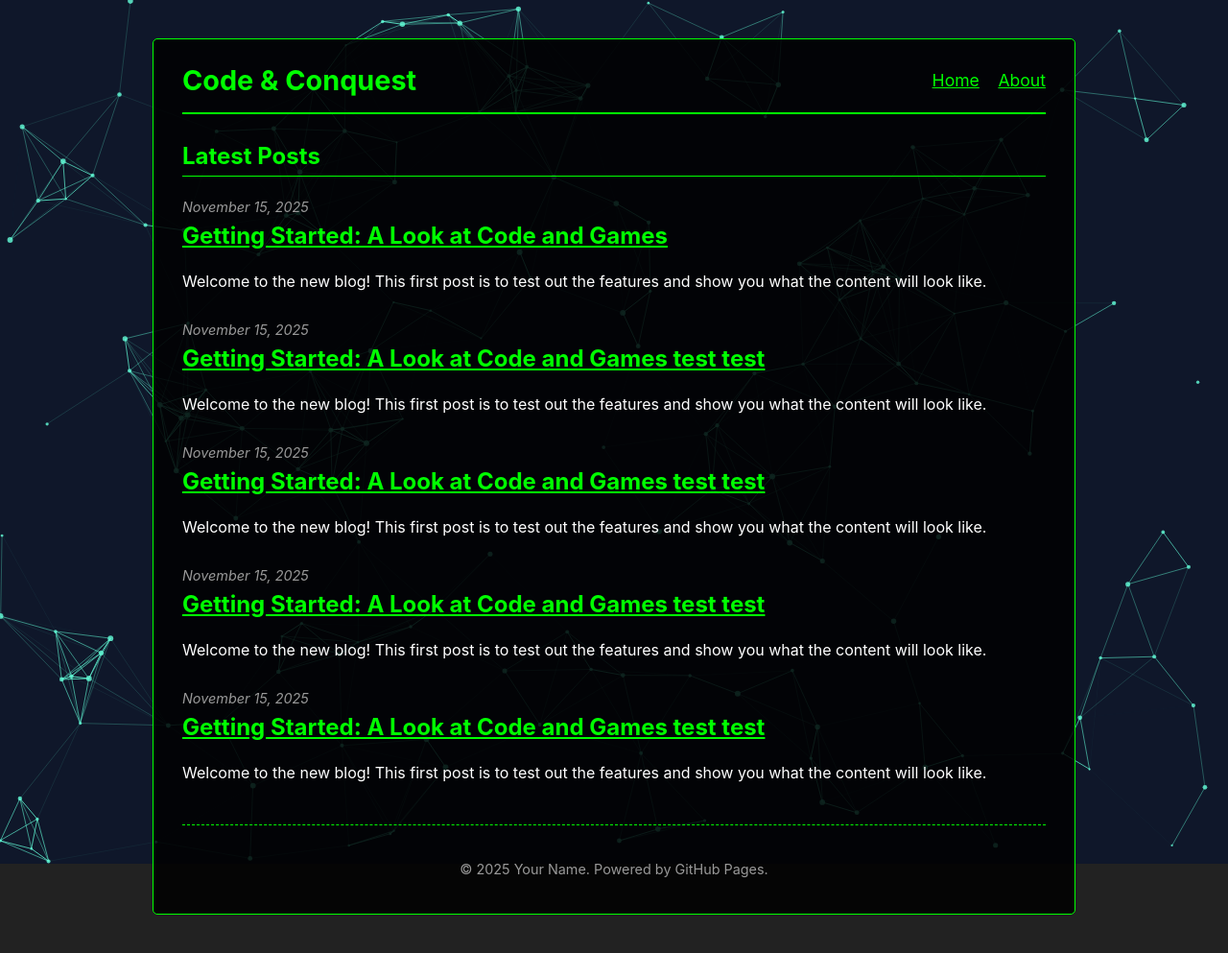
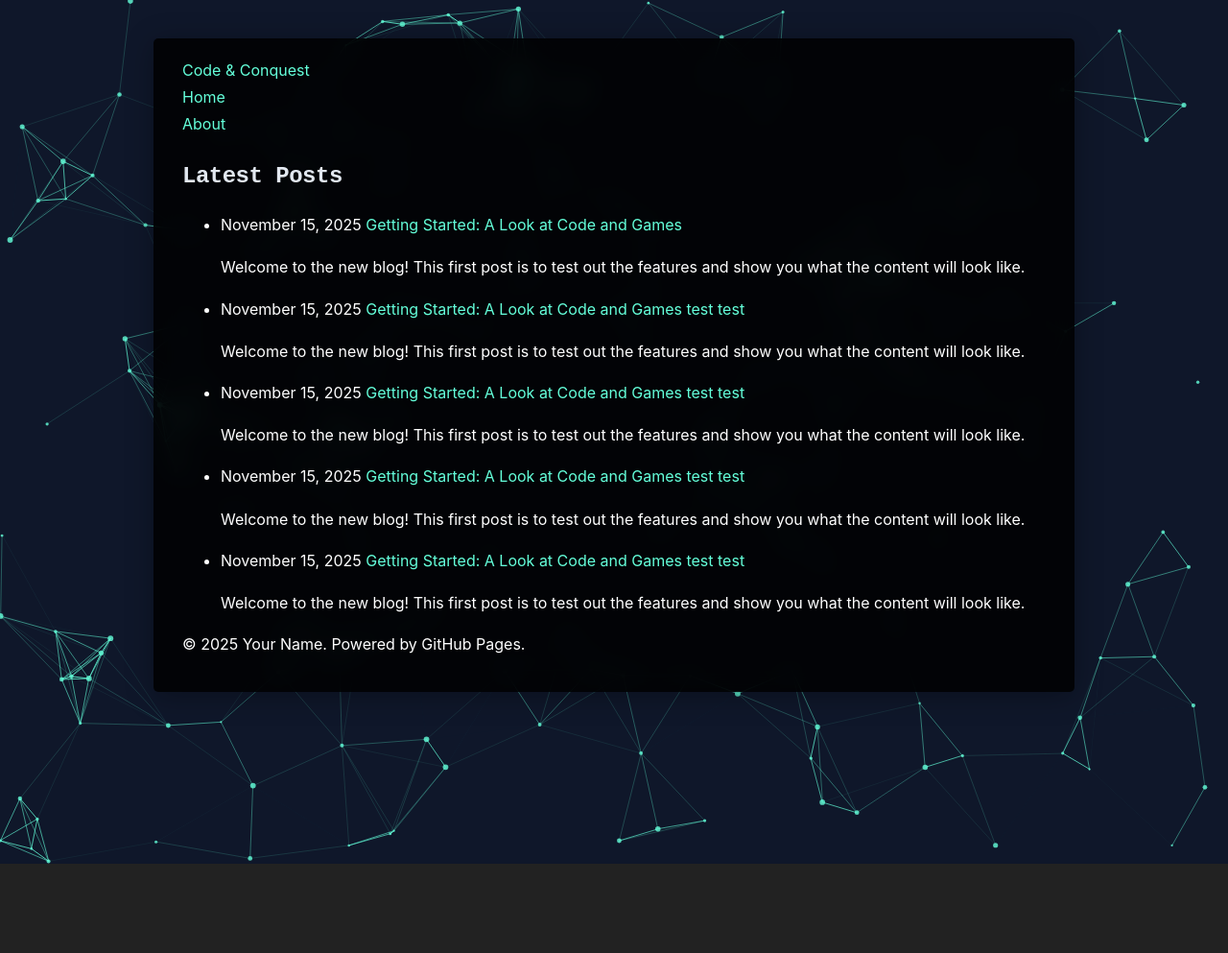
Before and after one commit to RobPiwowarek/RobPiwowarek.github.io, a Jekyll site: the page built from index.md, in a window 1280 px wide. Shown: the whole page at 96% size. Built offline with Jekyll 4.4.1, drawn with Linux system fonts in a browser that asks for light colours; after the commit the page ends 900 px from its top, so only the background shows below that.

Commit message:
css changes to match bg

```diff
--- a/assets/css/style.css
+++ b/assets/css/style.css
@@ -1,177 +1,143 @@
-/* --- Global Settings: Hacker Theme --- */
 :root {
-    --bg-color: #000000;      /* Czysta czerń */
-    --text-color: #00FF00;    /* Jasna zieleń */
-    --primary-color: #00FF00; /* Ta sama zieleń dla linków i nagłówków */
-    --surface-color: #111;   /* Bardzo ciemny szary dla tła */
-    --border-color: #00FF00;  /* Zielona ramka */
-    --font-mono: "SFMono-Regular", Consolas, "Liberation Mono", Menlo, Courier, monospace;
+    /* PALETTE */
+    --bg-deep: #0f172a;         /* Matches your canvas background */
+    --text-main: #e2e8f0;       /* Off-white, easier on eyes than pure white */
+    --text-muted: #94a3b8;      /* Grey for dates/metadata */
+    --accent-cyan: #64ffda;     /* Matches your particles */
+    --accent-purple: #bd93f9;   /* Matches your math equations */
+
+    /* GLASSMORPHISM (The key to readability) */
+    --glass-bg: rgba(15, 23, 42, 0.85); /* Dark, semi-transparent */
+    --glass-border: 1px solid rgba(100, 255, 218, 0.1);
+    --glass-blur: blur(12px);
+
+    /* SPACING */
+    --radius-sm: 4px;
+    --radius-lg: 8px;
 }
 
+/* 1. TYPOGRAPHY
+   Use a Sans-Serif for reading, Monospace for headers/code
+*/
+@import url('https://fonts.googleapis.com/css2?family=Inter:wght@400;600&family=JetBrains+Mono:wght@400;700&display=swap');
+
 body {
-    font-family: var(--font-mono); /* Czcionka Monospace dla całego tekstu */
-    margin: 0;
-    padding: 0;
-    line-height: 1.6;
-    background-color: var(--bg-color);
-    color: var(--text-color);
-}
-
-.container {
-    max-width: 800px;
-    margin: 0 auto;
-    padding: 20px;
+    font-family: 'Inter', sans-serif; /* Clean reading font */
+    color: var(--text-main);
+    line-height: 1.7;
 }
 
 h1, h2, h3, h4, h5, h6 {
-    color: var(--primary-color);
-    line-height: 1.2;
+    font-family: 'JetBrains Mono', monospace; /* Code-like headers */
+    color: var(--text-main);
+    margin-bottom: 1rem;
+    letter-spacing: -0.5px;
 }
 
-a {
-    color: var(--primary-color);
-    text-decoration: underline; /* Podkreślenie pasuje do stylu retro */
-}
-a:hover {
-    background-color: var(--primary-color);
-    color: var(--bg-color);
-    text-decoration: none;
+h1 {
+    color: var(--accent-cyan);
+    text-shadow: 0 0 20px rgba(100, 255, 218, 0.2); /* Slight neon glow */
 }
 
-hr {
-    border: 0;
-    border-top: 1px dashed var(--border-color); /* Zmieniono na linię przerywaną */
+/* 2. THE "POST" CONTAINER
+   This creates the frosted glass effect over the animation
+*/
+article, .post-card, .container {
+    background: var(--glass-bg);
+    backdrop-filter: var(--glass-blur); /* Blurs the dots behind the text */
+    -webkit-backdrop-filter: var(--glass-blur); /* Safari support */
+    border: var(--glass-border);
+    border-radius: var(--radius-lg);
+    padding: 2rem;
+    margin-bottom: 2rem;
+    box-shadow: 0 4px 30px rgba(0, 0, 0, 0.3); /* Depth */
 }
 
-img {
-    max-width: 100%;
-    height: auto;
-    border: 1px solid var(--border-color);
-    filter: grayscale(80%) brightness(0.8); /* Lekki filtr na obrazkach */
+/* 3. LINKS & INTERACTIONS */
+a {
+    color: var(--accent-cyan);
+    text-decoration: none;
+    position: relative;
+    transition: color 0.2s;
 }
 
-/* --- Header & Navigation --- */
-.site-header {
-    display: flex;
-    justify-content: space-between;
-    align-items: center;
-    padding-bottom: 10px;
-    border-bottom: 2px solid var(--border-color);
-    margin-bottom: 30px;
+a:hover {
+    color: var(--accent-purple);
 }
 
-.site-title {
-    font-size: 1.8em;
-    font-weight: bold;
-    color: var(--primary-color);
-    text-decoration: none;
-}
-.site-title:hover {
-    background-color: transparent;
-    color: var(--primary-color);
+/* A cool "terminal" underline effect for links */
+a::after {
+    content: '';
+    display: block;
+    width: 0;
+    height: 1px;
+    background: var(--accent-purple);
+    transition: width 0.3s;
 }
 
-/* EFEKT MRUGAJĄCEGO KURSORA */
-.site-title::after {
-    content: '_';
-    opacity: 1;
-    animation: blink 1s step-end infinite;
-}
-@keyframes blink {
-    from, to { opacity: 1; }
-    50% { opacity: 0; }
+a:hover::after {
+    width: 100%;
 }
 
-
-.site-nav a {
-    margin-left: 15px;
-    font-size: 1.1em;
+/* 4. CODE BLOCKS (Crucial for your site) */
+pre, code {
+    font-family: 'JetBrains Mono', monospace;
+    font-size: 0.9rem;
 }
 
-/* --- Home Page: Post List --- */
-.post-list h2 {
-    border-bottom: 1px solid var(--border-color);
-    padding-bottom: 5px;
-}
-.post-list ul {
-    list-style: none;
-    padding: 0;
-}
-.post-list li {
-    margin-bottom: 25px;
-}
-.post-list .post-date {
-    display: block;
-    font-size: 0.9em;
-    color: #999; /* Przygaszona zieleń/szarość */
-}
-.post-list .post-link {
-    font-size: 1.5em;
-    font-weight: bold;
-}
-.post-list p {
-    margin-top: 5px;
+/* Inline code (like `this`) */
+p code {
+    background: rgba(189, 147, 249, 0.15); /* Low opacity purple */
+    color: var(--accent-purple);
+    padding: 2px 6px;
+    border-radius: var(--radius-sm);
 }
 
-
-/* --- Post & Page Content --- */
-.post h1, .page h1 {
-    margin-top: 0;
-}
-.post-date {
-    font-style: italic;
-    color: #999;
+/* Code Blocks */
+pre {
+    background: #020617; /* Darker than the card */
+    border: 1px solid rgba(255, 255, 255, 0.1);
+    padding: 1.5rem;
+    border-radius: var(--radius-sm);
+    overflow-x: auto;
 }
 
-/* --- Blockquotes --- */
-blockquote {
-    border-left: 5px solid var(--primary-color);
-    background-color: var(--surface-color);
-    padding: 15px 20px;
-    margin: 20px 0;
-    font-style: italic;
-}
-blockquote cite {
-    display: block;
-    margin-top: 10px;
-    font-style: normal;
-    font-weight: bold;
+/* 5. BUTTONS */
+button, .btn {
+    background: transparent;
+    color: var(--accent-cyan);
+    font-family: 'JetBrains Mono', monospace;
+    padding: 12px 24px;
+    border: 1px solid var(--accent-cyan);
+    border-radius: var(--radius-sm);
+    cursor: pointer;
+    transition: all 0.2s ease;
+    text-transform: uppercase;
+    font-size: 0.85rem;
+    letter-spacing: 1px;
 }
 
-/* --- Code Blocks (Programming) --- */
-pre, code {
-    font-family: var(--font-mono);
-    font-size: 0.9em;
+button:hover, .btn:hover {
+    background: rgba(100, 255, 218, 0.1);
+    box-shadow: 0 0 15px rgba(100, 255, 218, 0.4); /* Glow effect */
+    transform: translateY(-2px);
 }
 
-/* Inline code */
-code {
-    background-color: var(--surface-color);
-    padding: 3px 5px;
-    border: 1px solid #333;
+/* 6. SCROLLBAR (Webkit only)
+   Makes the scrollbar fit the theme instead of the ugly default grey
+*/
+::-webkit-scrollbar {
+    width: 10px;
 }
-
-/* Code blocks */
-pre.highlight, pre {
-    background-color: var(--surface-color);
-    padding: 15px;
-    overflow-x: auto;
-    border: 1px solid var(--border-color);
+::-webkit-scrollbar-track {
+    background: var(--bg-deep);
 }
-pre code {
-    background-color: transparent;
-    padding: 0;
-    border: none;
+::-webkit-scrollbar-thumb {
+    background: #334155;
+    border-radius: 5px;
 }
-
-/* --- Footer --- */
-.site-footer {
-    text-align: center;
-    margin-top: 40px;
-    padding-top: 20px;
-    border-top: 1px dashed var(--border-color);
-    color: #999;
-    font-size: 0.9em;
+::-webkit-scrollbar-thumb:hover {
+    background: var(--accent-cyan);
 }
 
 /* --- Responsive Design --- */
```
Also changed, not shown: _posts/2025-11-15-getting-started.md (+1 -1 lines).
